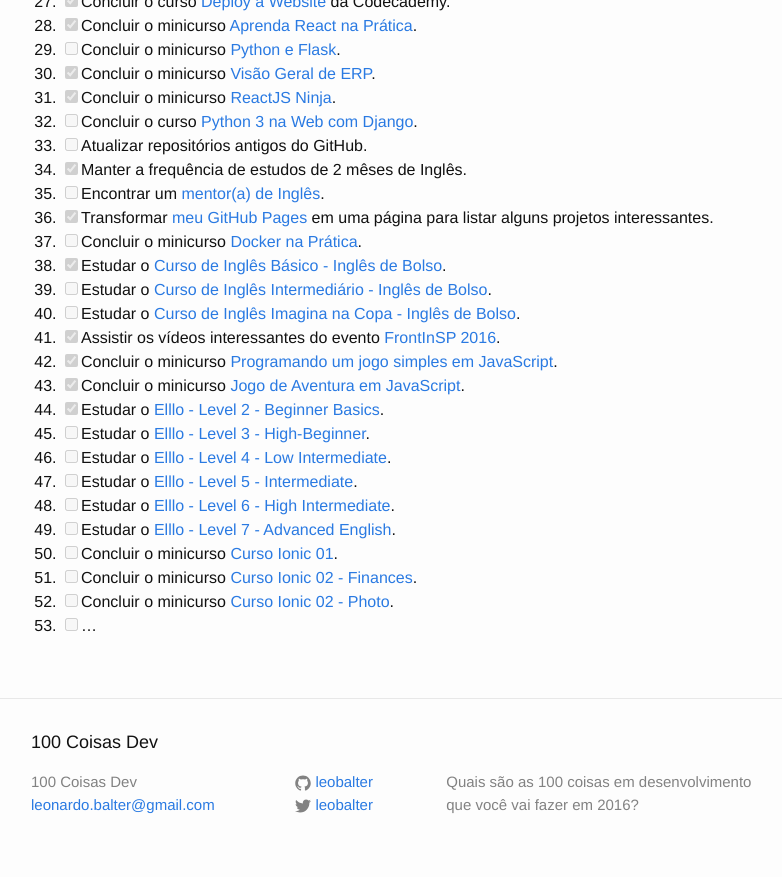
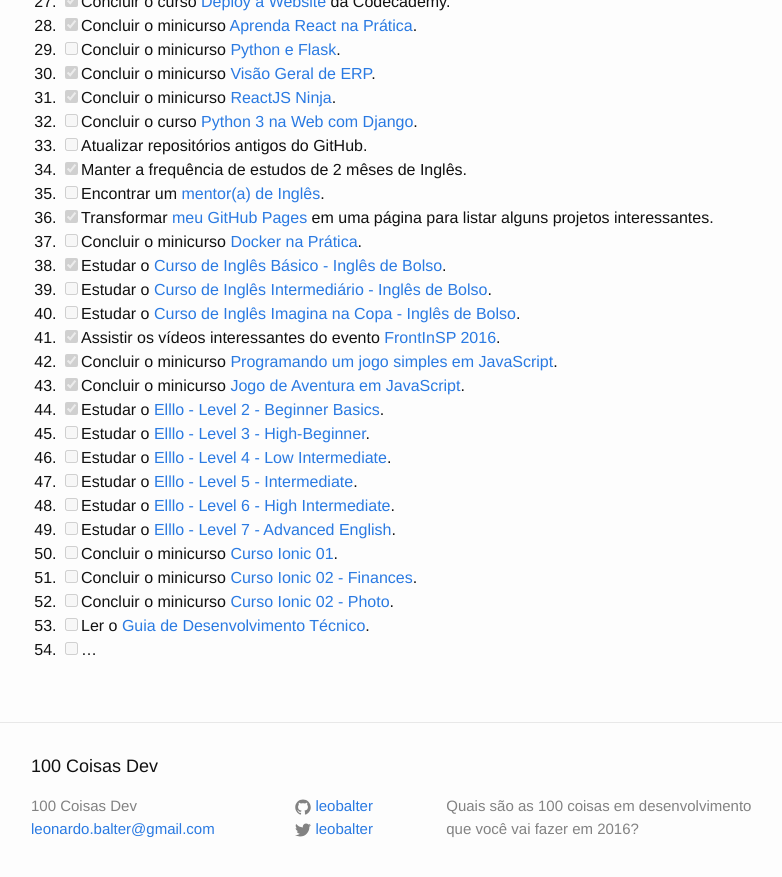
Before and after one commit to leobalter/100-coisas-dev, a Jekyll site: the page built from _posts/listas/2016-01-18-ftonato.markdown, in a window 1280 px wide and 900 px high, scrolled down 834 px. Shown: the top 877 px of the window, without its empty margins (239-1021 px from the left). Built offline with Jekyll 4.4.1, drawn with Linux system fonts in a browser that asks for light colours; comment, search, counter and statistics services are not loaded.

Commit message:
Adicionar novo guia de desenvolvimento técnico

```diff
--- a/_posts/listas/2016-01-18-ftonato.markdown
+++ b/_posts/listas/2016-01-18-ftonato.markdown
@@ -57,4 +57,5 @@ categories: listas
 50. [ ] Concluir o minicurso [Curso Ionic 01](https://www.youtube.com/playlist?list=PLpP8rO2FXVXTJRTJ2j6rYLKQrQC1XgIra).
 51. [ ] Concluir o minicurso [ Curso Ionic 02 - Finances](https://www.youtube.com/playlist?list=PLpP8rO2FXVXQ1rg4Xc-r52xlSMDGOjO-X).
 52. [ ] Concluir o minicurso [ Curso Ionic 02 - Photo](https://www.youtube.com/playlist?list=PLpP8rO2FXVXQAopw8x7hLSGbkr0AazwQ8).
-53. [ ] ...
+53. [ ] Ler o [Guia de Desenvolvimento Técnico](https://thoughtworksinc.github.io/guia-de-desenvolvimento-tecnico/).
+54. [ ] ...
```
